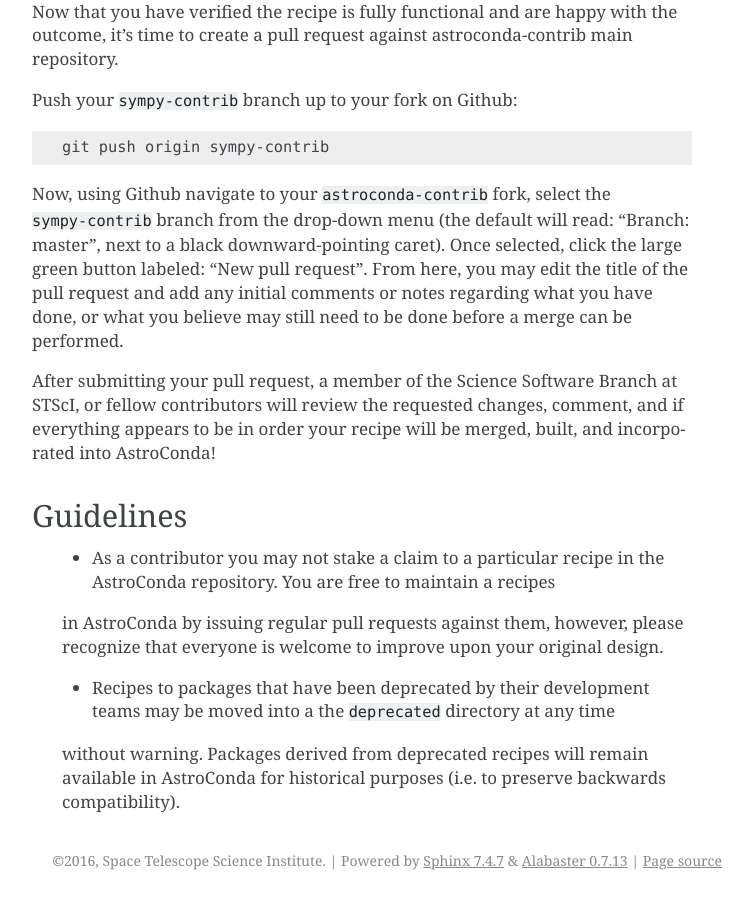
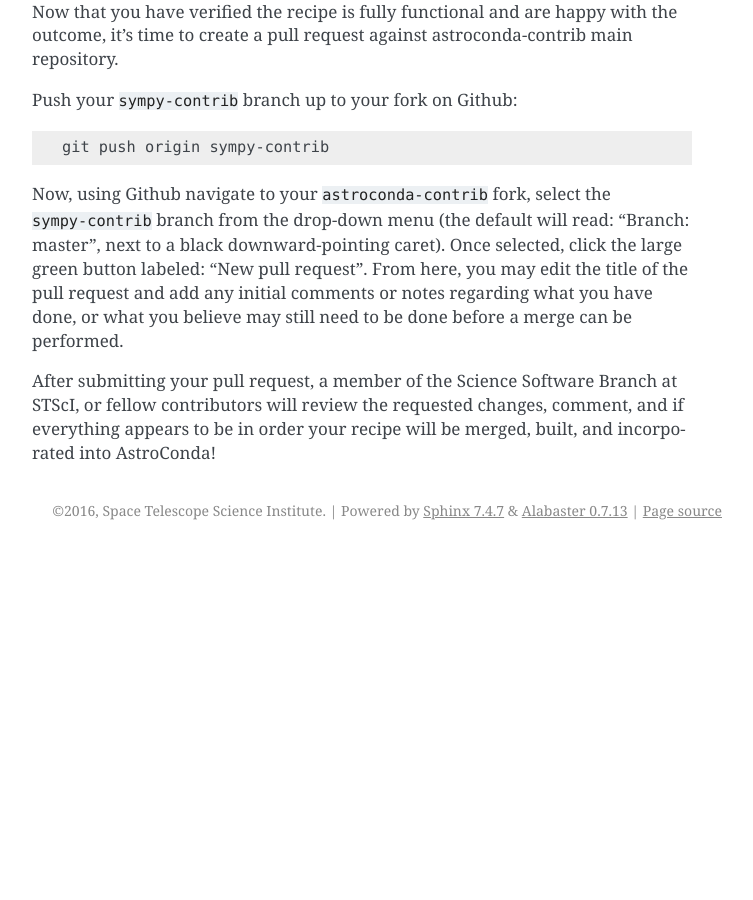
Before and after one commit to jhunkeler/astroconda, a Sphinx documentation site: the page built from source/contributing.rst, in a window 1280 px wide and 900 px high, scrolled down 6427 px. Shown: the whole window, without its empty margins (388-1141 px from the left). Built offline with Sphinx 7.4.7, drawn with Linux system fonts in a browser that asks for light colours; after the commit the page ends 6977 px from its top, so only the background shows below that.

Commit message:
Remove extra section

```diff
--- a/source/contributing.rst
+++ b/source/contributing.rst
@@ -313,14 +313,3 @@
 
 After submitting your pull request, a member of the Science Software Branch at STScI, or fellow contributors will review the requested changes, comment, and if
 everything appears to be in order your recipe will be merged, built, and incorporated into AstroConda!
-
-Guidelines
-==========
-
-    - As a contributor you may not stake a claim to a particular recipe in the AstroConda repository. You are free to maintain a recipes
-    in AstroConda by issuing regular pull requests against them, however, please recognize that everyone is welcome to improve upon your original
-    design.
-
-    - Recipes to packages that have been deprecated by their development teams may be moved into a the ``deprecated`` directory at any time
-    without warning. Packages derived from deprecated recipes will remain available in AstroConda for historical purposes (i.e. to preserve
-    backwards compatibility).
```
